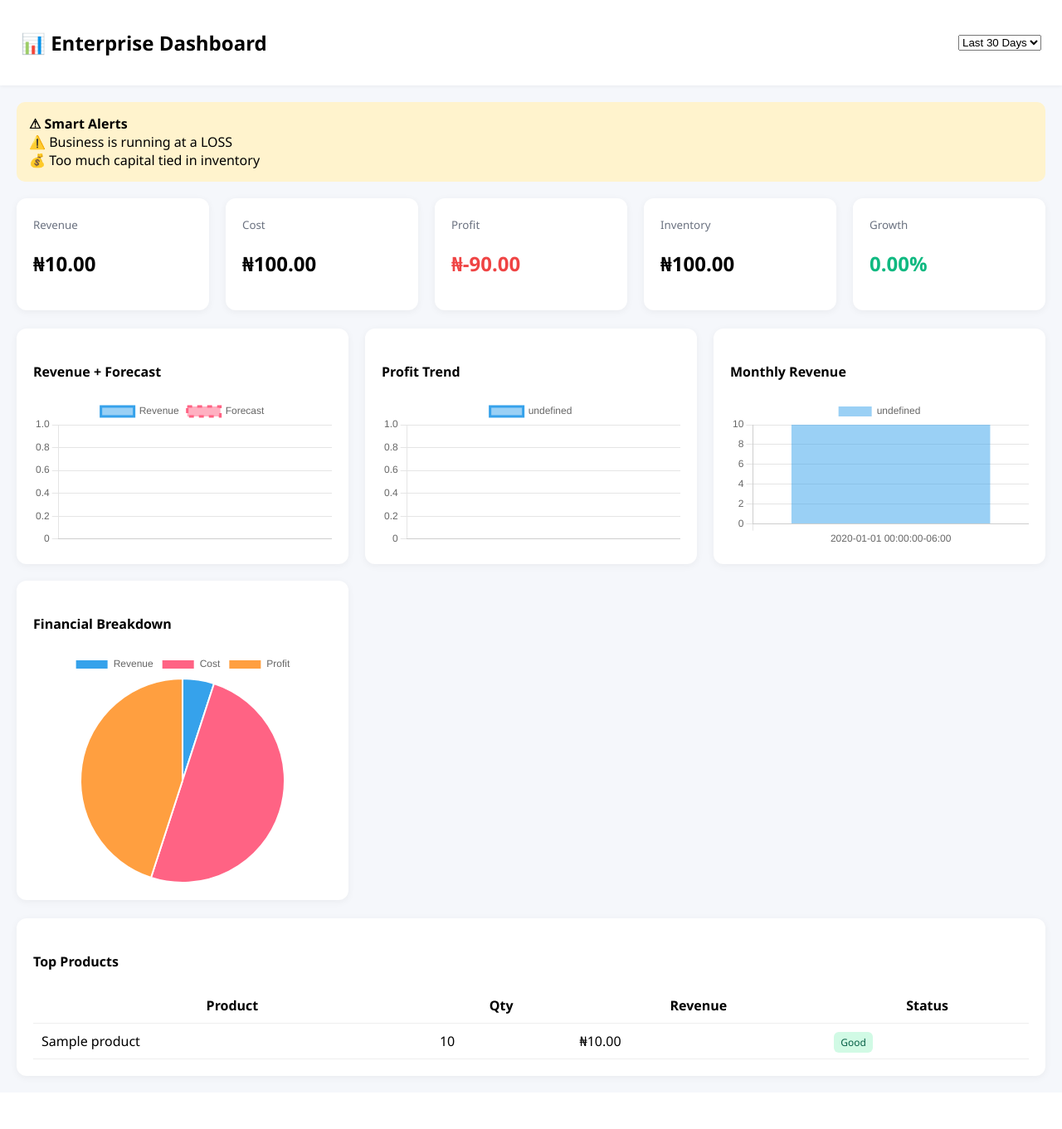
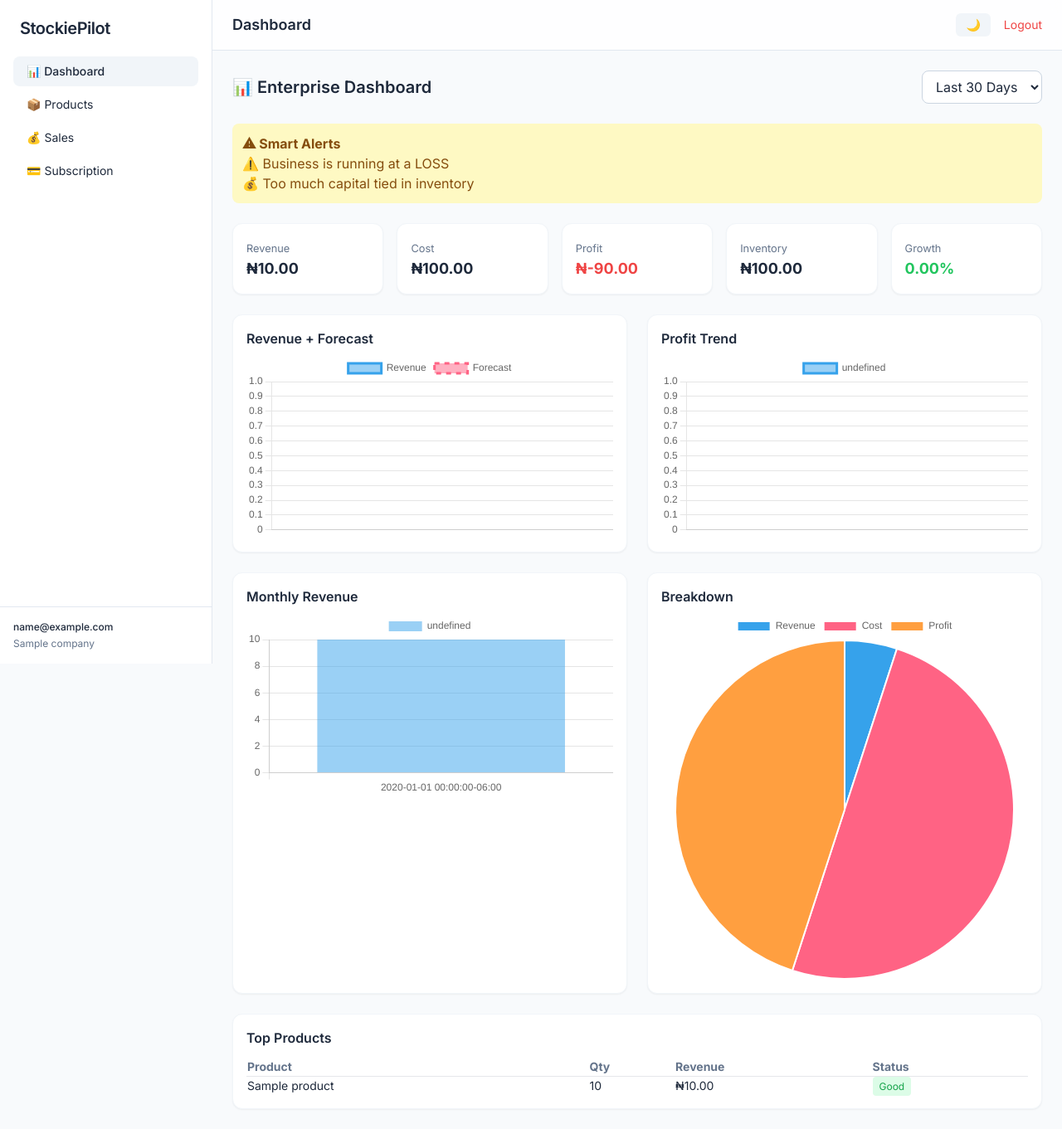
Before and after one commit to oluwatosinjegede/stockiepilot, a Django app: page /dashboard/ in a window 1280 px wide. Shown: the whole page at 83% size. Before the commit the page ends 1302 px from the top, so only its background shows below. Run offline with Django 5.2, Linux system fonts and the light colour scheme; a user stored in the database is signed in; tables that the repository leaves empty hold one stand-in row (values such as "Sample post"); some libraries are stand-ins or nearby versions.

Commit message:
fix production grade frontend

```diff
--- a/templates/base.html
+++ b/templates/base.html
@@ -13,113 +13,116 @@
   <script src="https://cdn.jsdelivr.net/npm/chart.js"></script>
 
   <!-- Font -->
-  <link href="https://fonts.googleapis.com/css2?family=Inter:wght@300;400;600;700&display=swap" rel="stylesheet">
+  <link href="https://fonts.googleapis.com/css2?family=Inter:wght@300;400;500;600;700&display=swap" rel="stylesheet">
 
   <style>
     body { font-family: 'Inter', sans-serif; }
   </style>
 </head>
 
-<body class="h-full bg-gray-100 dark:bg-gray-900 transition duration-300">
+<body class="h-full bg-slate-50 dark:bg-slate-900 text-slate-800 dark:text-slate-100">
 
 <div class="flex h-full">
 
   <!-- ================= SIDEBAR ================= -->
   <aside id="sidebar"
-         class="fixed lg:relative z-30 w-64 bg-gradient-to-b from-indigo-600 to-indigo-900 text-white flex flex-col shadow-xl transform lg:translate-x-0 -translate-x-full transition-transform duration-300">
+    class="fixed lg:relative z-30 w-64 bg-white dark:bg-slate-800 border-r border-slate-200 dark:border-slate-700 flex flex-col transition-transform duration-300 -translate-x-full lg:translate-x-0">
 
-    <div class="p-6 text-2xl font-bold tracking-wide">
-      🚀 StockiePilot
+    <!-- LOGO -->
+    <div class="px-6 py-5 text-xl font-semibold tracking-tight">
+      StockiePilot
     </div>
 
-    <nav class="flex-1 px-4 space-y-2">
+    <!-- NAV -->
+    <nav class="flex-1 px-4 space-y-1">
 
       <a href="{% url 'dashboard' %}"
-         class="block px-4 py-3 rounded-lg {% if request.resolver_match.url_name == 'dashboard' %}bg-white/20{% else %}hover:bg-white/10{% endif %}">
+        class="flex items-center gap-3 px-4 py-2 rounded-lg text-sm font-medium
+        {% if request.resolver_match.url_name == 'dashboard' %}
+          bg-slate-100 dark:bg-slate-700
+        {% else %}
+          hover:bg-slate-100 dark:hover:bg-slate-700
+        {% endif %}">
         📊 Dashboard
       </a>
 
       <a href="{% url 'products' %}"
-         class="block px-4 py-3 rounded-lg {% if request.resolver_match.url_name == 'products' %}bg-white/20{% else %}hover:bg-white/10{% endif %}">
+        class="flex items-center gap-3 px-4 py-2 rounded-lg text-sm
+        {% if request.resolver_match.url_name == 'products' %}
+          bg-slate-100 dark:bg-slate-700
+        {% else %}
+          hover:bg-slate-100 dark:hover:bg-slate-700
+        {% endif %}">
         📦 Products
       </a>
 
       <a href="{% url 'sales' %}"
-         class="block px-4 py-3 rounded-lg {% if request.resolver_match.url_name == 'sales' %}bg-white/20{% else %}hover:bg-white/10{% endif %}">
+        class="flex items-center gap-3 px-4 py-2 rounded-lg text-sm
+        {% if request.resolver_match.url_name == 'sales' %}
+          bg-slate-100 dark:bg-slate-700
+        {% else %}
+          hover:bg-slate-100 dark:hover:bg-slate-700
+        {% endif %}">
         💰 Sales
       </a>
 
       <a href="{% url 'subscription' %}"
-         class="block px-4 py-3 rounded-lg {% if request.resolver_match.url_name == 'subscription' %}bg-white/20{% else %}hover:bg-white/10{% endif %}">
+        class="flex items-center gap-3 px-4 py-2 rounded-lg text-sm
+        {% if request.resolver_match.url_name == 'subscription' %}
+          bg-slate-100 dark:bg-slate-700
+        {% else %}
+          hover:bg-slate-100 dark:hover:bg-slate-700
+        {% endif %}">
         💳 Subscription
       </a>
 
     </nav>
 
-    <!-- USER INFO -->
-    <div class="p-4 border-t border-white/20 text-sm">
-      {% if request.user.is_authenticated %}
-        <div class="font-medium">{{ request.user.email }}</div>
-        <div class="text-xs opacity-70 mt-1">
-          Plan:
-          {{ request.user.company.subscription.plan.name|default:"Free" }}
-        </div>
-      {% else %}
-        <div>Guest</div>
-      {% endif %}
+    <!-- USER -->
+    <div class="p-4 border-t border-slate-200 dark:border-slate-700 text-xs">
+      <div class="font-medium">{{ request.user.email }}</div>
+      <div class="text-slate-500 mt-1">
+        {{ request.user.company.name|default:"" }}
+      </div>
     </div>
 
   </aside>
 
   <!-- ================= MAIN ================= -->
-  <div class="flex-1 flex flex-col w-full">
+  <div class="flex-1 flex flex-col">
 
-    <!-- ================= TOP BAR ================= -->
-    <header class="bg-white dark:bg-gray-800 shadow px-4 py-4 flex justify-between items-center">
+    <!-- TOPBAR -->
+    <header class="sticky top-0 z-20 bg-white/80 dark:bg-slate-800/80 backdrop-blur border-b border-slate-200 dark:border-slate-700 px-6 py-4 flex justify-between items-center">
 
-      <!-- LEFT -->
       <div class="flex items-center gap-3">
 
-        <!-- Mobile Menu Button -->
-        <button onclick="toggleSidebar()" class="lg:hidden text-gray-600 dark:text-white">
+        <!-- Mobile toggle -->
+        <button onclick="toggleSidebar()" class="lg:hidden text-slate-600 dark:text-white">
           ☰
         </button>
 
-        <h1 class="text-lg font-semibold text-gray-800 dark:text-white">
+        <h1 class="text-lg font-semibold">
           {{ page_title|default:"Dashboard" }}
         </h1>
       </div>
 
-      <!-- RIGHT -->
       <div class="flex items-center gap-4">
 
-        <!-- Dark Mode -->
+        <!-- Dark mode -->
         <button onclick="toggleDarkMode()"
-                class="px-3 py-1 bg-gray-200 dark:bg-gray-700 rounded">
+          class="px-3 py-1 rounded-md bg-slate-100 dark:bg-slate-700 text-sm">
           🌙
         </button>
 
-        <!-- Logout -->
-        {% if request.user.is_authenticated %}
-          <a href="{% url 'logout' %}" class="text-red-500 text-sm">
-            Logout
-          </a>
-        {% endif %}
+        <a href="{% url 'logout' %}" class="text-sm text-red-500">
+          Logout
+        </a>
 
       </div>
     </header>
 
-    <!-- ================= TOAST MESSAGES ================= -->
-    <div class="fixed top-5 right-5 z-50 space-y-2">
-      {% for message in messages %}
-        <div class="bg-green-500 text-white px-4 py-2 rounded shadow animate-fade-in">
-          {{ message }}
-        </div>
-      {% endfor %}
-    </div>
-
-    <!-- ================= CONTENT ================= -->
-    <main class="flex-1 overflow-y-auto p-6">
+    <!-- CONTENT -->
+    <main class="flex-1 p-6">
       {% block content %}{% endblock %}
     </main>
 
@@ -127,27 +130,20 @@
 
 </div>
 
-<!-- ================= SCRIPTS ================= -->
 <script>
-/* Dark mode persistence */
-if (localStorage.getItem('theme') === 'dark') {
-  document.documentElement.classList.add('dark');
+function toggleSidebar(){
+  document.getElementById('sidebar').classList.toggle('-translate-x-full')
 }
 
-function toggleDarkMode() {
-  document.documentElement.classList.toggle('dark');
-
-  if (document.documentElement.classList.contains('dark')) {
-    localStorage.setItem('theme', 'dark');
-  } else {
-    localStorage.setItem('theme', 'light');
-  }
+if (localStorage.getItem('theme') === 'dark') {
+  document.documentElement.classList.add('dark')
 }
 
-/* Sidebar toggle (mobile) */
-function toggleSidebar() {
-  const sidebar = document.getElementById('sidebar');
-  sidebar.classList.toggle('-translate-x-full');
+function toggleDarkMode(){
+  document.documentElement.classList.toggle('dark')
+  localStorage.setItem('theme',
+    document.documentElement.classList.contains('dark') ? 'dark' : 'light'
+  )
 }
 </script>
 
--- a/templates/dashboard.html
+++ b/templates/dashboard.html
@@ -1,91 +1,31 @@
-<!DOCTYPE html>
-<html>
-<head>
-    <title>Enterprise Dashboard</title>
+{% extends "base.html" %}
 
-    <script src="https://cdn.jsdelivr.net/npm/chart.js"></script>
+{% block content %}
 
-    <style>
-        :root {
-            --bg: #f5f7fb;
-            --card: #ffffff;
-            --primary: #4f46e5;
-            --text: #111827;
-            --muted: #6b7280;
-            --danger: #ef4444;
-            --warning: #f59e0b;
-            --success: #10b981;
-        }
+<div class="space-y-6">
 
-        body {
-            margin: 0;
-            font-family: "Segoe UI", Arial;
-            background: var(--bg);
-        }
+<!-- HEADER -->
+<div class="flex justify-between items-center">
+    <h2 class="text-xl font-semibold">📊 Enterprise Dashboard</h2>
 
-        header {
-            background: var(--card);
-            padding: 15px 25px;
-            display: flex;
-            justify-content: space-between;
-            align-items: center;
-            box-shadow: 0 1px 4px rgba(0,0,0,0.05);
-        }
-
-        .container { padding: 20px; }
-
-        .grid { display: grid; gap: 20px; }
-        .grid-5 { grid-template-columns: repeat(auto-fit, minmax(200px, 1fr)); }
-        .grid-2 { grid-template-columns: repeat(auto-fit, minmax(400px, 1fr)); }
-
-        .card {
-            background: var(--card);
-            padding: 20px;
-            border-radius: 12px;
-            box-shadow: 0 2px 10px rgba(0,0,0,0.05);
-        }
-
-        .metric small { color: var(--muted); }
-        .positive { color: var(--success); }
-        .negative { color: var(--danger); }
-
-        .alerts {
-            padding: 15px;
-            border-radius: 10px;
-            margin-bottom: 20px;
-        }
-
-        table { width: 100%; border-collapse: collapse; }
-        th, td { padding: 10px; border-bottom: 1px solid #eee; }
-
-        .badge { padding: 4px 8px; border-radius: 6px; font-size: 12px; }
-        .low { background: #fee2e2; color: #b91c1c; }
-        .ok { background: #d1fae5; color: #065f46; }
-
-        canvas { max-height: 280px; }
-    </style>
-</head>
-
-<body>
-
-<header>
-    <h2>📊 Enterprise Dashboard</h2>
-
-    <select id="rangeFilter">
+    <select id="rangeFilter"
+        class="px-3 py-2 rounded-lg border border-slate-300 dark:border-slate-600 bg-white dark:bg-slate-800">
         <option value="30">Last 30 Days</option>
         <option value="7">Last 7 Days</option>
         <option value="1">Today</option>
     </select>
-</header>
+</div>
 
-<div class="container">
-
+<!-- ERROR -->
 {% if error %}
-<div class="alerts" style="background:#fee2e2;">{{ error }}</div>
+<div class="bg-red-100 text-red-700 p-3 rounded-lg">
+    {{ error }}
+</div>
 {% endif %}
 
+<!-- ALERTS -->
 {% if alerts %}
-<div class="alerts" style="background:#fff3cd;">
+<div class="bg-yellow-100 text-yellow-800 p-3 rounded-lg">
     <strong>⚠ Smart Alerts</strong>
     {% for a in alerts %}
         <div>{{ a }}</div>
@@ -93,75 +33,71 @@
 </div>
 {% endif %}
 
-<!-- KPI -->
-<div class="grid grid-5">
+<!-- KPI CARDS -->
+<div class="grid grid-cols-1 md:grid-cols-3 lg:grid-cols-5 gap-4">
 
-    <div class="card metric">
-        <small>Revenue</small>
-        <h2>₦{{ total_revenue|floatformat:2 }}</h2>
+    <div class="bg-white dark:bg-slate-800 p-4 rounded-xl shadow-sm border border-slate-100 dark:border-slate-700">
+        <small class="text-slate-500">Revenue</small>
+        <h2 class="text-lg font-bold">₦{{ total_revenue|floatformat:2 }}</h2>
     </div>
 
-    <div class="card metric">
-        <small>Cost</small>
-        <h2>₦{{ total_cost|floatformat:2 }}</h2>
+    <div class="bg-white dark:bg-slate-800 p-4 rounded-xl shadow-sm border border-slate-100 dark:border-slate-700">
+        <small class="text-slate-500">Cost</small>
+        <h2 class="text-lg font-bold">₦{{ total_cost|floatformat:2 }}</h2>
     </div>
 
-    <div class="card metric">
-        <small>Profit</small>
-        <h2 class="{% if profit < 0 %}negative{% else %}positive{% endif %}">
+    <div class="bg-white dark:bg-slate-800 p-4 rounded-xl shadow-sm border border-slate-100 dark:border-slate-700">
+        <small class="text-slate-500">Profit</small>
+        <h2 class="text-lg font-bold {% if profit < 0 %}text-red-500{% else %}text-green-500{% endif %}">
             ₦{{ profit|floatformat:2 }}
         </h2>
     </div>
 
-    <div class="card metric">
-        <small>Inventory</small>
-        <h2>₦{{ inventory_value|floatformat:2 }}</h2>
+    <div class="bg-white dark:bg-slate-800 p-4 rounded-xl shadow-sm border border-slate-100 dark:border-slate-700">
+        <small class="text-slate-500">Inventory</small>
+        <h2 class="text-lg font-bold">₦{{ inventory_value|floatformat:2 }}</h2>
     </div>
 
-    <div class="card metric">
-        <small>Growth</small>
-        <h2 class="{% if growth_rate < 0 %}negative{% else %}positive{% endif %}">
+    <div class="bg-white dark:bg-slate-800 p-4 rounded-xl shadow-sm border border-slate-100 dark:border-slate-700">
+        <small class="text-slate-500">Growth</small>
+        <h2 class="text-lg font-bold {% if growth_rate < 0 %}text-red-500{% else %}text-green-500{% endif %}">
             {{ growth_rate|floatformat:2 }}%
         </h2>
     </div>
 
 </div>
 
-<br>
+<!-- CHARTS -->
+<div class="grid grid-cols-1 lg:grid-cols-2 gap-6">
 
-<!-- CHARTS -->
-<div class="grid grid-2">
-
-    <div class="card">
-        <h4>Revenue + Forecast</h4>
+    <div class="bg-white dark:bg-slate-800 p-4 rounded-xl shadow-sm border border-slate-100 dark:border-slate-700">
+        <h4 class="mb-2 font-semibold">Revenue + Forecast</h4>
         <canvas id="salesChart"></canvas>
     </div>
 
-    <div class="card">
-        <h4>Profit Trend</h4>
+    <div class="bg-white dark:bg-slate-800 p-4 rounded-xl shadow-sm border border-slate-100 dark:border-slate-700">
+        <h4 class="mb-2 font-semibold">Profit Trend</h4>
         <canvas id="profitChart"></canvas>
     </div>
 
-    <div class="card">
-        <h4>Monthly Revenue</h4>
+    <div class="bg-white dark:bg-slate-800 p-4 rounded-xl shadow-sm border border-slate-100 dark:border-slate-700">
+        <h4 class="mb-2 font-semibold">Monthly Revenue</h4>
         <canvas id="monthlyChart"></canvas>
     </div>
 
-    <div class="card">
-        <h4>Financial Breakdown</h4>
+    <div class="bg-white dark:bg-slate-800 p-4 rounded-xl shadow-sm border border-slate-100 dark:border-slate-700">
+        <h4 class="mb-2 font-semibold">Breakdown</h4>
         <canvas id="pieChart"></canvas>
     </div>
 
 </div>
 
-<br>
+<!-- TOP PRODUCTS -->
+<div class="bg-white dark:bg-slate-800 p-4 rounded-xl shadow-sm border border-slate-100 dark:border-slate-700">
+    <h4 class="font-semibold mb-3">Top Products</h4>
 
-<!-- TOP PRODUCTS -->
-<div class="card">
-    <h4>Top Products</h4>
-
-    <table>
-        <tr>
+    <table class="w-full text-sm">
+        <tr class="text-left text-slate-500">
             <th>Product</th>
             <th>Qty</th>
             <th>Revenue</th>
@@ -169,15 +105,20 @@
         </tr>
 
         {% for p in top_products %}
-        <tr>
+        <tr class="border-t">
             <td>{{ p.product__name }}</td>
             <td>{{ p.total_qty }}</td>
             <td>₦{{ p.total_revenue|floatformat:2 }}</td>
             <td>
-                <span class="badge {% if p.total_qty < 5 %}low{% else %}ok{% endif %}">
+                <span class="px-2 py-1 rounded text-xs
+                    {% if p.total_qty < 5 %}bg-red-100 text-red-600{% else %}bg-green-100 text-green-600{% endif %}">
                     {% if p.total_qty < 5 %}Low{% else %}Good{% endif %}
                 </span>
             </td>
+        </tr>
+        {% empty %}
+        <tr>
+            <td colspan="4" class="text-center py-4 text-slate-400">No data</td>
         </tr>
         {% endfor %}
     </table>
@@ -185,9 +126,9 @@
 
 </div>
 
+<!-- JS -->
 <script>
 
-// SAFE PARSER
 function parse(data){
     try { return JSON.parse(data) } catch { return [] }
 }
@@ -203,18 +144,17 @@ const profitValues = parse('{{ profit_values|escapejs }}')
 const monthlyLabels = parse('{{ monthly_labels|escapejs }}')
 const monthlyValues = parse('{{ monthly_values|escapejs }}')
 
-// SALES + FORECAST
+// SALES
 new Chart(document.getElementById('salesChart'), {
     type: 'line',
     data: {
         labels: [...salesDates, ...forecastDates],
         datasets: [
-            { label: 'Revenue', data: salesValues, tension: 0.4 },
+            { label: 'Revenue', data: salesValues },
             {
                 label: 'Forecast',
                 data: [...Array(salesValues.length).fill(null), ...forecastValues],
-                borderDash: [6,6],
-                tension: 0.4
+                borderDash: [6,6]
             }
         ]
     }
@@ -239,9 +179,9 @@ new Chart(document.getElementById('pieChart'), {
         labels: ['Revenue','Cost','Profit'],
         datasets: [{
             data: [
-                Number('{{ total_revenue }}'),
-                Number('{{ total_cost }}'),
-                Number('{{ profit }}')
+                Number('{{ total_revenue|default:0 }}'),
+                Number('{{ total_cost|default:0 }}'),
+                Number('{{ profit|default:0 }}')
             ]
         }]
     }
@@ -254,5 +194,4 @@ document.getElementById("rangeFilter").addEventListener("change", function(){
 
 </script>
 
-</body>
-</html>
+{% endblock %}
```
